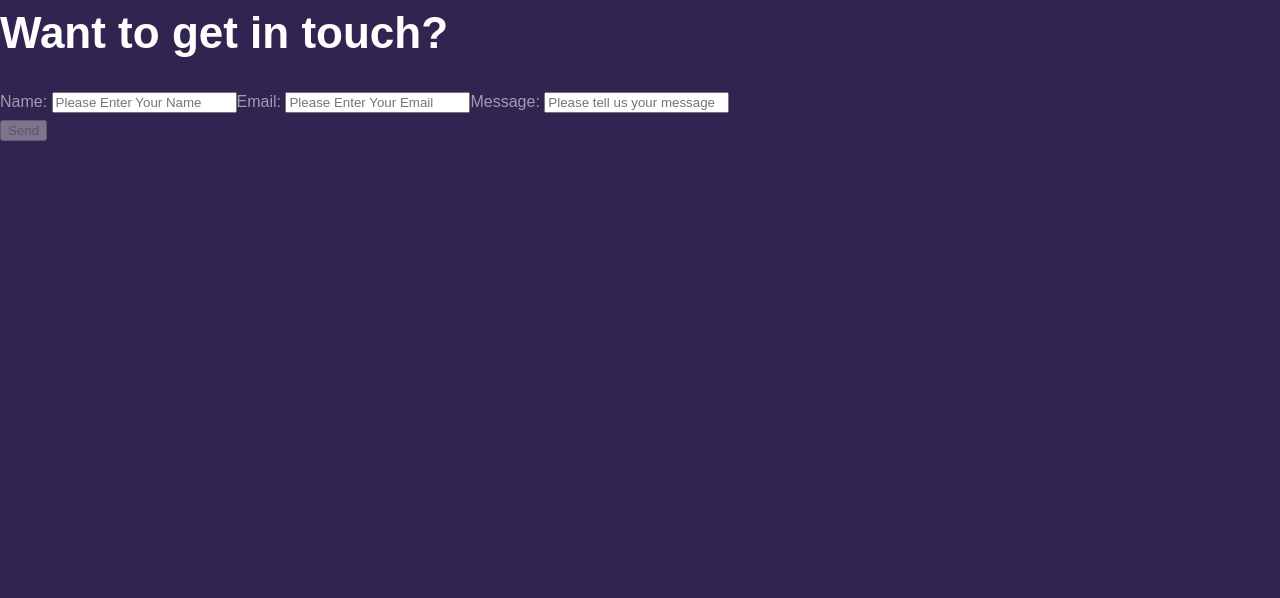
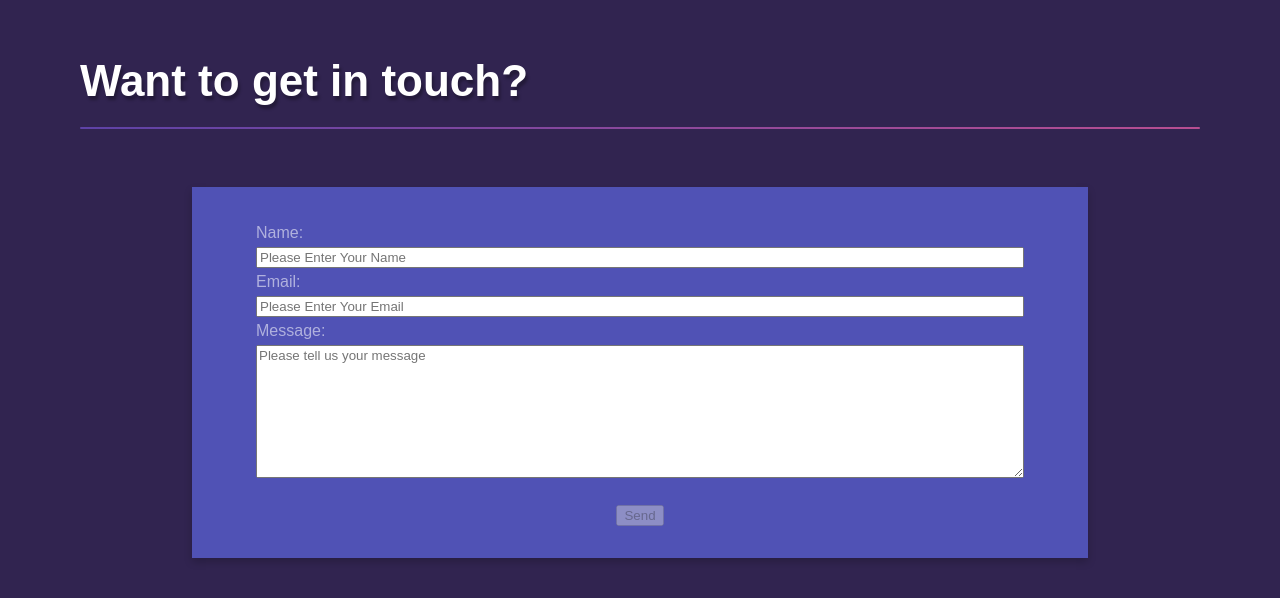
Before and after one commit to VR-Funding-Platform-tt19/Front-End, a React (Create React App) app in the folder vr-funding-app/: page /contact in a window 1280 px wide. Shown: the top 598 px of the page. Built offline with nearby package versions, Linux system fonts and the light colour scheme.

Commit message:
contactus styling

```diff
--- a/vr-funding-app/src/Component/ContactUs.js
+++ b/vr-funding-app/src/Component/ContactUs.js
@@ -5,10 +5,41 @@ import * as yup from 'yup'
 import {useHistory} from 'react-router-dom'
 
 import axios from 'axios'
+import styled from 'styled-components';
 
 import { contactUsSchema } from './FormSchemas/contactUsSchema'
 
 
+// ----- Form Styling ------
+const ContactUsPage = styled.div`
+    padding: 3em 5em 5em 5em;
+    max-width: 100%;
+    h1 {
+        text-shadow: 2px 4px 3px rgba(0, 0, 0, 0.3);
+    }
+`;
+
+const ContactCard = styled.form`
+    display: flex;
+    flex-direction: column;
+    justify-content: center;
+    margin: auto;
+    padding: 2em 4em 2em 4em;
+    width: 80%;
+    background-color: #5052b5;
+    box-shadow: 0 4px 8px 0 rgba(0, 0, 0, 0.2);
+    button {
+        margin: 2em auto auto auto;
+    }
+    textarea {
+        font-family: Arial, Helvetica, sans-serif;
+        height: 10em;
+
+    }
+`;
+
+
+// ------ initial state --------
 const initialContactUsForm = {
     name: '',
     email: '',
@@ -103,10 +134,10 @@ const ContactUs = () => {
 
 
     return (
-        <div>
-            <form onSubmit={handleSubmit}>
-                <h1>Want to get in touch?</h1>
-                <label>Name: {' '}</label>
+        <ContactUsPage>
+            <h1 className="major">Want to get in touch?</h1>
+            <ContactCard onSubmit={handleSubmit}>
+                <label>Name:</label>
                 <input
                     name='name'
                     type='text'
@@ -114,8 +145,7 @@ const ContactUs = () => {
                     value={contactUsForm.name}
                     onChange={handleChange}
                 />
-
-                <label>Email: {' '}</label>
+                <label>Email:</label>
                 <input
                     name='email'
                     type='text'
@@ -123,18 +153,17 @@ const ContactUs = () => {
                     placeholder='Please Enter Your Email'
                     onChange={handleChange}
                 />
-
-                <label>Message: {' '}</label>
-                <input
+                <label>Message:</label>
+                <textarea
                     name='message'
                     type='text'
                     value={contactUsForm.message}
                     placeholder='Please tell us your message'
                     onChange={handleChange}
                 />
-            </form>
                 <button className='sendButton' disabled={initialDisabled} onClick={()=> history.push('/contact-confirmation')}>Send</button>
-        </div>
+            </ContactCard>
+        </ContactUsPage>
     )
 }
 
--- a/vr-funding-app/src/Component/MeetTheTeam.js
+++ b/vr-funding-app/src/Component/MeetTheTeam.js
@@ -35,6 +35,9 @@ const sprintTeam = [
 const MeetTheTeamPage = styled.div`
   padding: 3em 5em 5em 5em;
   max-width: 100%;
+  h1 {
+    text-shadow: 2px 4px 3px rgba(0, 0, 0, 0.3);
+  }
 `;
 
 const FormWrapper = styled.div`
--- a/vr-funding-app/src/Component/ProjectDashboard.js
+++ b/vr-funding-app/src/Component/ProjectDashboard.js
@@ -33,7 +33,7 @@ const DashboardPage = styled.div`
         flex-direction: column;
         justify-content: center;
         margin: auto;
-        padding: 2em;
+        padding: 2em 4em 2em 4em;
         width: 75%;
         background-color: #5052b5;
         box-shadow: 0 4px 8px 0 rgba(0, 0, 0, 0.2);
@@ -90,7 +90,7 @@ const ProjectDashboard = (props) => {
             {/* <h1>Welcome Back {userName} </h1> */}
             <div className='newProject'>
                 <h2>Create a new project?</h2>
-                <p>Phasellus convallis elit id ullamcorper pulvinar. Duis aliquam turpis mauris.</p>
+                <p>Bring your project to life. Get people as excited about your project as you are. Click below to get started.</p>
                 <button onClick={() => history.push('/project-form')}>New Project</button>
             </div>
 
--- a/vr-funding-app/src/app.css
+++ b/vr-funding-app/src/app.css
@@ -100,7 +100,7 @@ mark {
 
 /* Type */
 
-	body, select, textarea {
+	body, select {
 		color: rgba(255, 255, 255, 0.55);
 		font-family: Arial, Helvetica, sans-serif;
 		font-size: 16.5pt;
@@ -110,7 +110,7 @@ mark {
 
 		@media screen and (max-width: 1680px) {
 
-			body, select, textarea {
+			body, select {
 				font-size: 13pt;
 			}
 
@@ -118,7 +118,7 @@ mark {
 
 		@media screen and (max-width: 1280px) {
 
-			body, select, textarea {
+			body, select {
 				font-size: 12pt;
 			}
 
@@ -126,7 +126,7 @@ mark {
 
 		@media screen and (max-width: 360px) {
 
-			body, select, textarea {
+			body, select {
 				font-size: 11pt;
 			}
 
```
Lines whose indentation alone changed are shown as unchanged.
